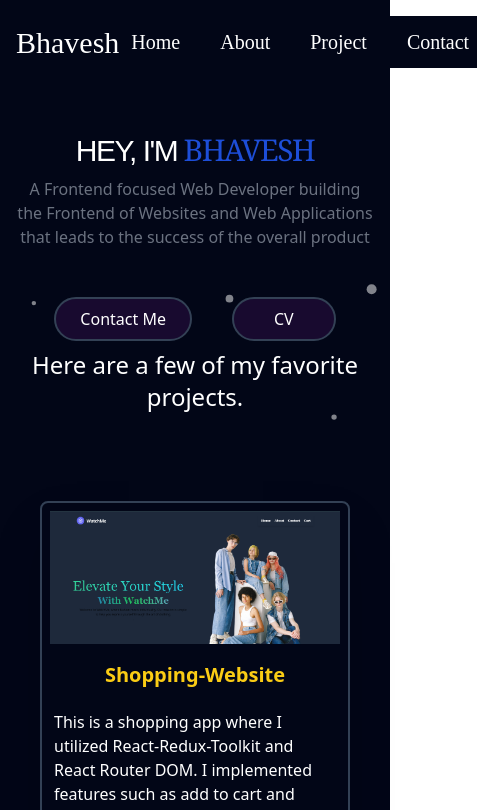
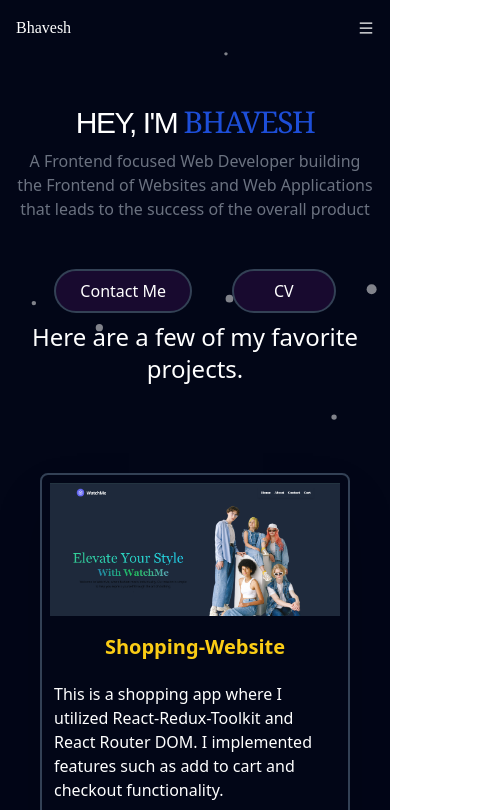
Before and after one commit to icobhavesh/Portfolio2.0, a React (Vite) app: page / in a window 390 px wide. Shown: the top 810 px of the page, 481 px wide, since content can reach past the window. Built offline with nearby package versions, Linux system fonts and the light colour scheme.

Commit message:
Update Header.jsx

```diff
--- a/src/Components/Header.jsx
+++ b/src/Components/Header.jsx
@@ -1,56 +1,52 @@
+import { useState } from "react";
+import { Link } from "react-router-dom";
+import { AiOutlineMenu, AiOutlineClose } from "react-icons/ai";
+import ParticlesBg from "./Particles";
+import "../index.css"
+const Header = () => {
+    const [toggle, setToggle] = useState(false);
 
-import React, { useState } from "react";
-import { AiOutlineMenu, AiOutlineClose } from "react-icons/ai";
-import { Link } from "react-router-dom"
-import ParticlesBg from "./Particles";
-const Header = () => {
-    const [toggle, setToggle] = useState(false)
-    //bg-blue-600
+    const handleLinkClick = () => {
+        // Close the navbar when a link is clicked
+        setToggle(false);
+    };
+
     return (
-        <div className="    w-full p-4  ">
+        <div className="w-full p-4">
             <ParticlesBg />
-            <div className=" max-w-[1240px] h-200px  flex justify-between items-center m-auto">
-                <div className="space-grotesk  text-white md: text-[30px] ">
+            <div className="max-w-[1240px] h-200px flex justify-between items-center m-auto">
+                <div className="text-white md:text-[30px] space-grotesk">
                     <h1>Bhavesh</h1>
                 </div>
                 {/* ToggleSection */}
                 {toggle ? (
                     <AiOutlineClose
                         onClick={() => setToggle(!toggle)}
-                        className="text-white text-2x md:hidden block "
+                        className="text-white text-2x md:hidden block"
                     />
                 ) : (
                     <AiOutlineMenu
                         onClick={() => setToggle(!toggle)}
-                        className="text-white text-2x md:hidden block "
+                        className="text-white text-2x md:hidden block"
                     />
                 )}
-                {/*  hidden for sm device  */}
-                <ul className="
-space-grotesk text-bolder hidden md:flex gap-10 text-white  hover:underline ml-0 text-xl  ">
-                    <Link to="/">Home</Link>
-                    <Link to="/about">About</Link>
-                    <Link to="/project">Project</Link>
-                    <Link to="/contact">Contact</Link>
+                {/* hidden for sm device */}
+                <ul className="space-grotesk text-bolder hidden md:flex gap-10 text-white hover:underline hover:text-purple-500 cursor-pointer navLink ml-0 text-xl">
+                    <Link to="/" onClick={handleLinkClick}>Home</Link>
+                    <Link to="/about" onClick={handleLinkClick}>About</Link>
+                    <Link to="/project" onClick={handleLinkClick}>Project</Link>
+                    <Link to="/contact" onClick={handleLinkClick}>Contact</Link>
                 </ul>
-                {/* //////////navbar for sm using toogle button ///////// */}
-                <ul
-                    className={`"  anton-regular
-                duration-300 md:hidden gap-4  flex justify-between text-white bg-slate-950 h-autofixed text-xl
-                top-[58px]  left-[-100%] w-full ${toggle ? "left-[0]" : "left-[-100%]  "
-                        }`}
-                >
-                    <Link to="/" className=" space-grotesk p-3 text-center ">Home</Link>
-                    <Link to="/about" className=" space-grotesk p-3 text-center ">About</Link>
-                    <Link to="/project" className=" space-grotesk p-3 text-center ">Project</Link>
-                    <Link to="/contact" className=" space-grotesk p-3 text-center ">Contact</Link>
-
-
+                {/* //////////navbar for sm using toggle button ///////// */}
+                <ul className={`duration-300 md:hidden gap-2 l navLink text-white flex flex-col bg-slate-950 h-auto fixed text-xl top-[58px] left-[-100%] w-full ${toggle ? "left-[0]" : "left-[-100%]"}`}>
+                    <Link to="/" className="space-grotesk p-3 text-center" onClick={handleLinkClick}>Home</Link>
+                    <Link to="/about" className="space-grotesk p-3 text-center" onClick={handleLinkClick}>About</Link>
+                    <Link to="/project" className="space-grotesk p-3 text-center" onClick={handleLinkClick}>Project</Link>
+                    <Link to="/contact" className="space-grotesk p-3 text-center" onClick={handleLinkClick}>Contact</Link>
                 </ul>
             </div>
         </div>
     );
 };
 
-
 export default Header;
```
